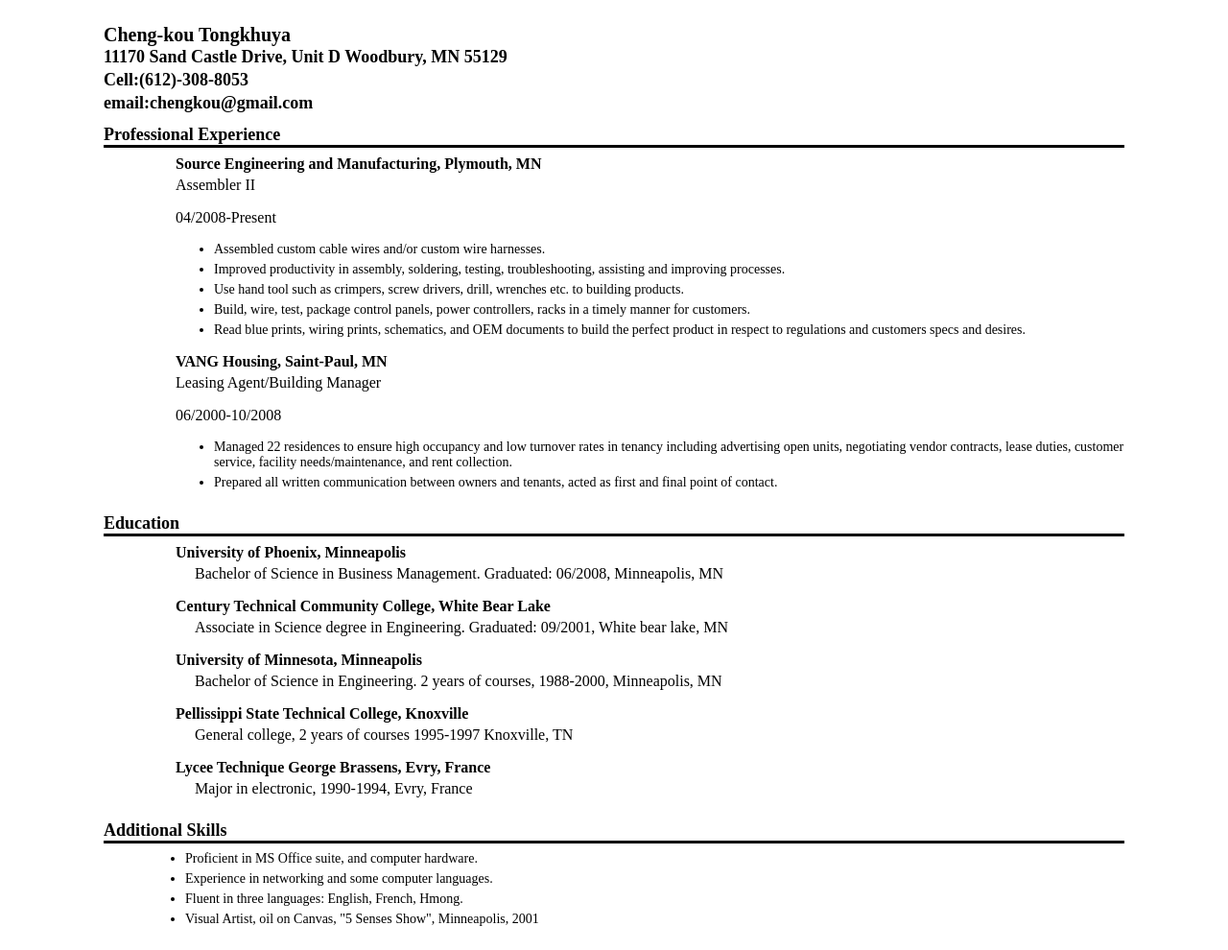
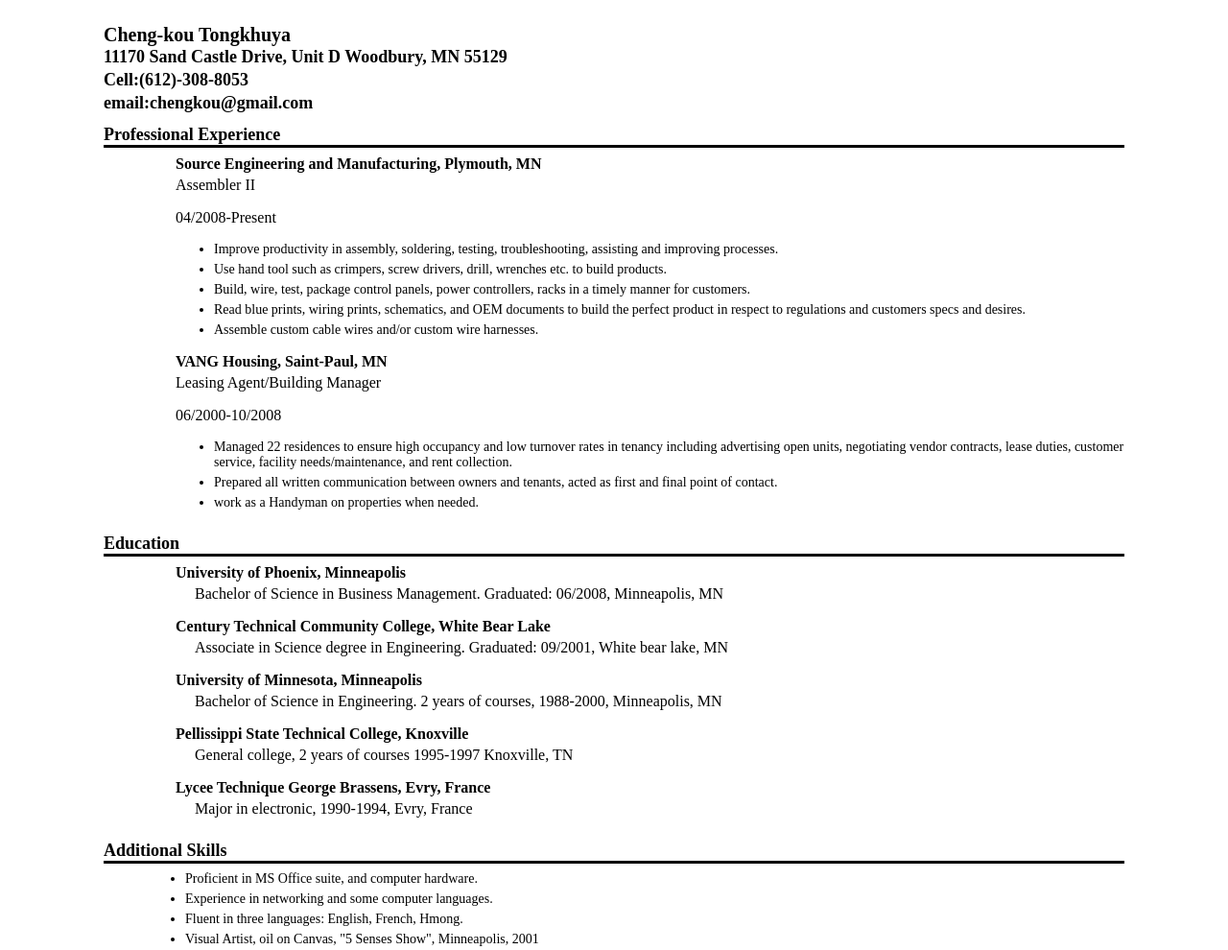
Before and after one commit to ckthe1/ckthe1.github.io, a plain HTML site: page resume.html in a window 1280 px wide. Shown: the whole page at 96% size. Drawn offline with Linux system fonts and the light colour scheme.

Commit message:
Update resume.html

```diff
--- a/resume.html
+++ b/resume.html
@@ -19,12 +19,13 @@
       <p>Assembler II</p>
       <p>04/2008-Present</p>
         <ul>
-          <li>Assembled custom cable wires and/or custom wire harnesses.</li>
-          <li>Improved productivity in assembly, soldering, testing, troubleshooting, assisting and improving processes.</li>
-          <li>Use hand tool such as crimpers, screw drivers, drill, wrenches etc. to building products.</li>
+
+          <li>Improve productivity in assembly, soldering, testing, troubleshooting, assisting and improving processes.</li>
+          <li>Use hand tool such as crimpers, screw drivers, drill, wrenches etc. to build products.</li>
           <li>Build, wire, test, package control panels, power controllers, racks in a timely manner for customers.</li>
           <li>Read blue prints, wiring prints, schematics, and OEM documents to build the perfect product in
            respect to regulations and customers specs and desires.</li>
+           <li>Assemble custom cable wires and/or custom wire harnesses.</li>
         </ul>
 
     <h1>VANG Housing, Saint-Paul, MN</h1>
@@ -34,6 +35,7 @@
           <li>Managed 22 residences to ensure high occupancy and low turnover rates in tenancy including advertising
           open units, negotiating vendor contracts, lease duties, customer service, facility needs/maintenance, and rent collection.</li>
           <li>Prepared all written communication between owners and tenants, acted as first and final point of contact. </li>
+          <li> work as a Handyman on properties when needed. </li>
         </ul>
    </div>
 
```
